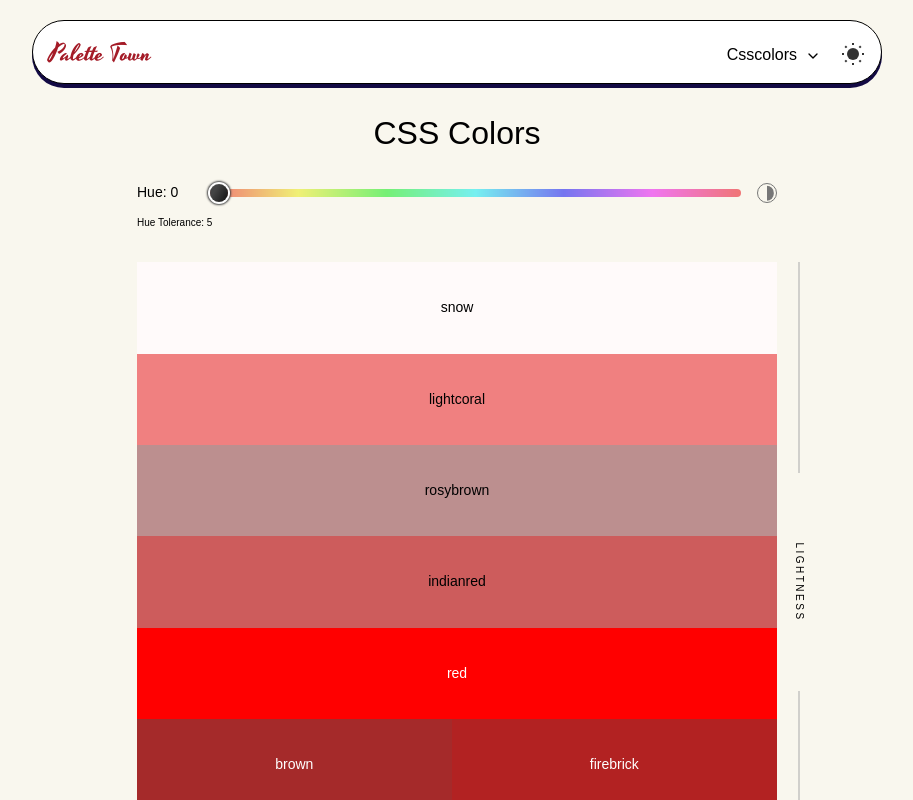
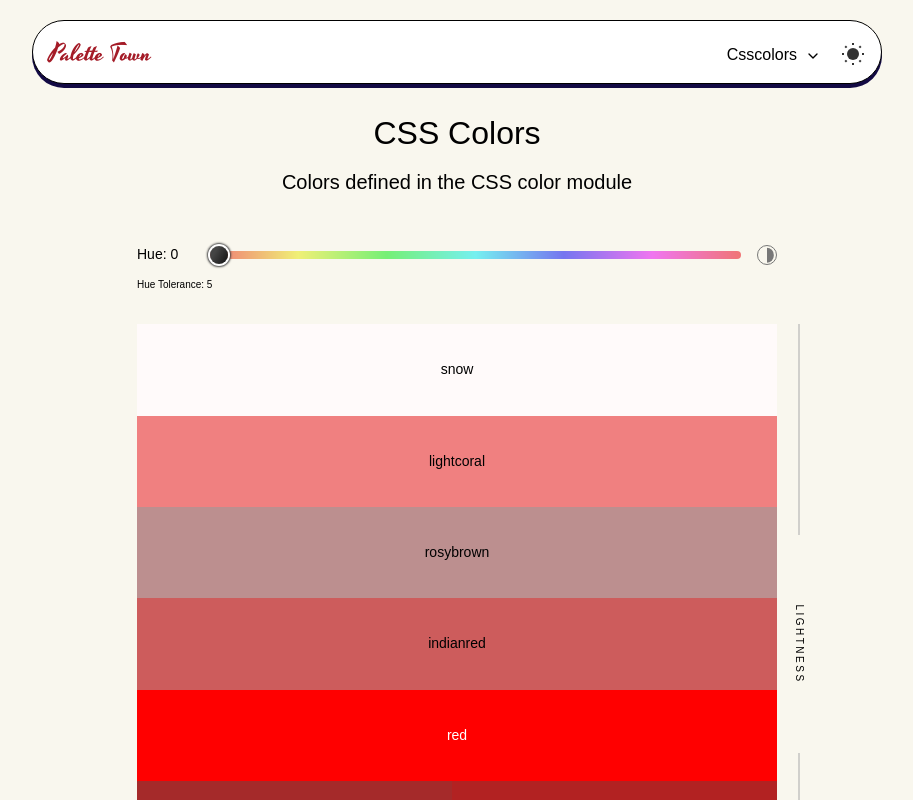
Before and after one commit to nithyarakash-t/palette-town, a React (Vite) app: page /csscolors in a window 1280 px wide. Shown: the top 800 px of the page, without its empty margins (183-1096 px from the left). Built offline with nearby package versions, Linux system fonts and the light colour scheme; a web font is replaced by a local one.

Commit message:
refactor: update subtitle styling and add title attribute for toggle

```diff
--- a/src/components/apps/css-colors/Csscolors.scss
+++ b/src/components/apps/css-colors/Csscolors.scss
@@ -5,9 +5,14 @@
         justify-content: center;
         font-size: 1rem;
     }
+    &__subtitle {
+        text-align: center;
+        margin-bottom: 3rem;
+        font-size: 1.25rem;
+    }
     &__title {
         text-align: center;
-        margin-bottom: 2rem;
+        margin-bottom: 1rem;
         font-size: 2rem;
     }
     &__wrap {
--- a/src/components/apps/css-colors/Csscolors.tsx
+++ b/src/components/apps/css-colors/Csscolors.tsx
@@ -13,6 +13,7 @@ export function CssColors() {
     return (
         <div className="app-grid cc-app__wrap">
             <h1 className="cc-app__title">CSS Colors</h1>
+            <p className="cc-app__subtitle">Colors defined in the CSS color module</p>
             <Routes>
                 <Route path="/" element={
                     <>
--- a/src/components/apps/css-colors/slider/Slider.tsx
+++ b/src/components/apps/css-colors/slider/Slider.tsx
@@ -21,6 +21,7 @@ export function Slider({hueValue, setHueValue, toggle, setToggle, tolerance}
                 </label>
                 <input type='checkbox' className='cc-slider__toggle' name='hue_toggle' id='hue_toggle'
                 aria-label='Toggle between monochrome and hsl color range'
+                title={toggle ? 'Turn OFF Monochrome' : 'Turn ON Monochrome'}
                 value={`${toggle}`} onInput={()=>{setToggle(!toggle)}}/>
             </div>
             <p className='cc-slider__tolerance'>Hue Tolerance: {tolerance.val}</p>
--- a/src/components/layout/home/Home.scss
+++ b/src/components/layout/home/Home.scss
@@ -128,7 +128,7 @@
         }
         &__hero {
             padding: var(--app-wrap-padding-v) 0;
-            height: 100vh;
+            height: min(100vh, 800px);
             min-height: 18.75rem; //fallback
             background: url('/hero-light.png') no-repeat center;
             background-size: clamp(40rem, 43.75rem, 100%) 100%;
```
